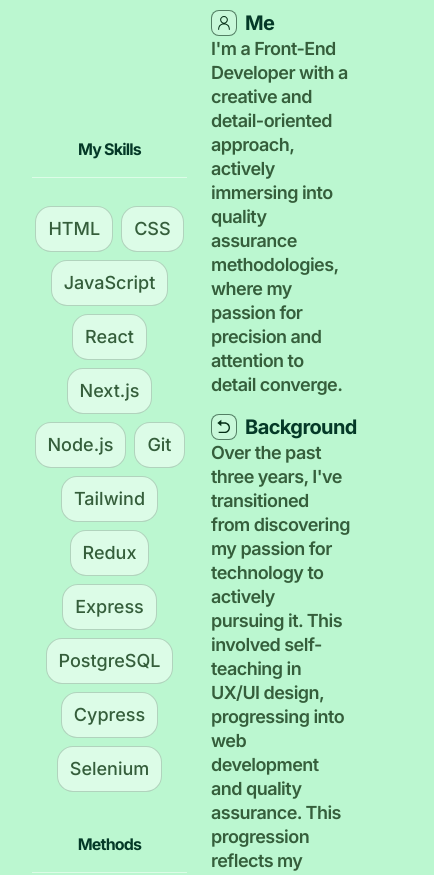
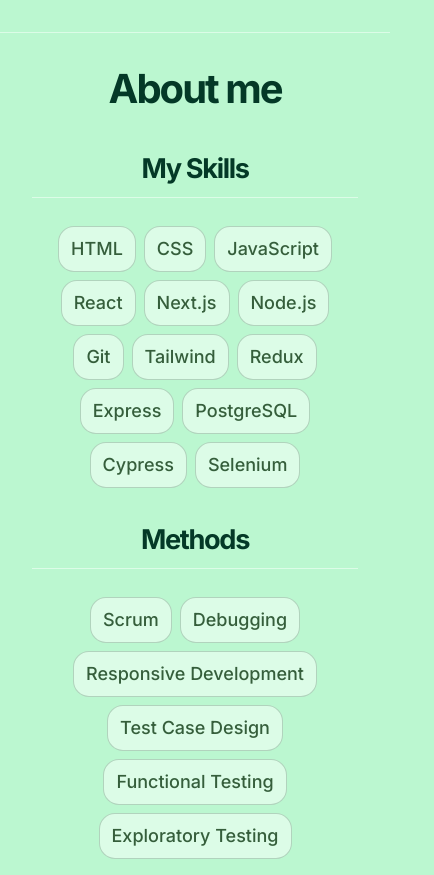
Before and after one commit to paulinagadea/portfolio, a Next.js app: page / in a window 390 px wide. Shown: the part 940-1815 px from the top of the page, 434 px wide, since content can reach past the window. Built offline with nearby package versions, Linux system fonts and the light colour scheme.

Commit message:
responsive fixed

```diff
--- a/components/about.tsx
+++ b/components/about.tsx
@@ -8,19 +8,18 @@
 
 export default function About() {
   return (
-    <section className='flex flex-col absolute top-full w-[100%] items-center justify-center'>
+    <section className='flex flex-col absolute top-full w-[100%] items-center justify-center sm:mt-0 mt-[8rem]'>
         <div className="w-full">
             <div className="inset-x-0 left-0 h-px bg-green-100"></div>
         </div>
 
-        <h2 className='text-[1rem] sm:text-[2.5rem] font-bold tracking-[-.05em] text-[#043927]
-            sm:leading-[5rem] leading-[4rem] py-4'>
+        <h2 className='text-[2.5rem] font-bold tracking-[-.05em] text-[#043927] leading-[5rem] py-4'>
             About me
         </h2>
 
-        <div className='grid gap-4 grid-cols-2 grid-flow-col px-8 pb-8'>
+        <div className='sm:grid gap-4 grid-cols-2 grid-flow-col px-8 pb-8'>
             <div className='flex flex-col gap-1 items-center justify-center'>
-                <p className='text-[1rem] sm:text-[1.7rem] font-bold tracking-[-.05em] text-[#043927]
+                <p className='text-[1.7rem] font-bold tracking-[-.05em] text-[#043927]
                 leading-[3rem]'>
                     My Skills
                 </p>
@@ -41,7 +40,7 @@
                     </ul>
                 </div>
 
-                <p className='text-[1rem] sm:text-[1.7rem] font-bold tracking-[-.05em] text-[#043927]
+                <p className='text-[1.7rem] font-bold tracking-[-.05em] text-[#043927]
                 leading-[3rem]'>
                     Methods
                 </p>
@@ -64,8 +63,8 @@
 
             </div>
 
-            <div className='flex flex-col'>
-                <div className='flex flex-col items-start justify-center text-left p-2'>
+            <div className='flex flex-col gap-8 mt-4'>
+                <div className='flex flex-col items-start justify-center text-left'>
                     <div className='flex flex-row items-center justify-center gap-2'>
                         <div className='bg-white bg-opacity-20 p-1 text-green-950 flex items-center
                         border border-green-950/60 rounded-lg'>
@@ -79,7 +78,7 @@
                     </p>
                 </div>
 
-                <div className='flex flex-col items-start justify-center text-left p-2'>
+                <div className='flex flex-col items-start justify-center text-left'>
                     <div className='flex flex-row items-center justify-center gap-2'>
                         <div className='bg-white bg-opacity-20 p-1 text-green-950 flex items-center
                         border border-green-950/60 rounded-lg'>
@@ -94,7 +93,7 @@
                     </p>
                 </div>
 
-                <div className='flex flex-col items-start justify-center text-left p-2'>
+                <div className='flex flex-col items-start justify-center text-left'>
                     <div className='flex flex-row items-center justify-center gap-2'>
                         <div className='bg-white bg-opacity-20 p-1 text-green-950 flex items-center
                         border border-green-950/60 rounded-lg'>
--- a/components/header.tsx
+++ b/components/header.tsx
@@ -7,7 +7,7 @@
 
 export default function Header() {
   return (
-    <header className="sticky top-0 flex content-center h-[4rem] z-[999] bg-white
+    <header className="hidden sm:sticky top-0 sm:flex content-center h-[4rem] z-[999] bg-white
     rounded-none border border-white border-opacity-40 bg-opacity-70 shadow-lg
     shadow-black/[0.03] backdrop-blur-[0.05rem]">
 
```
